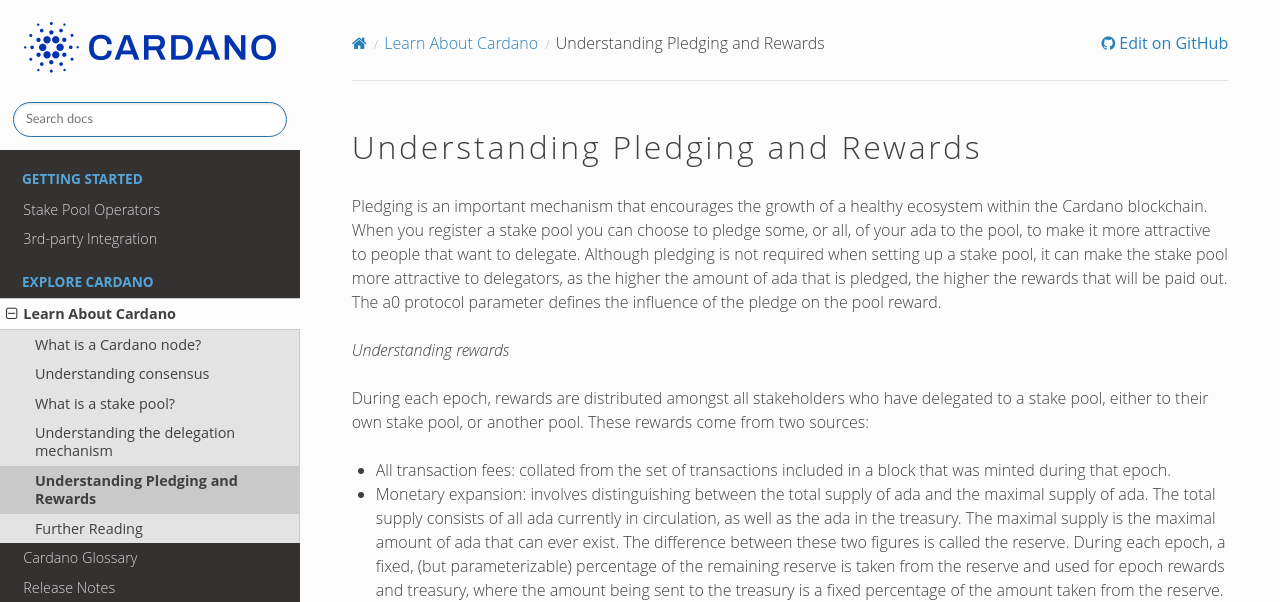
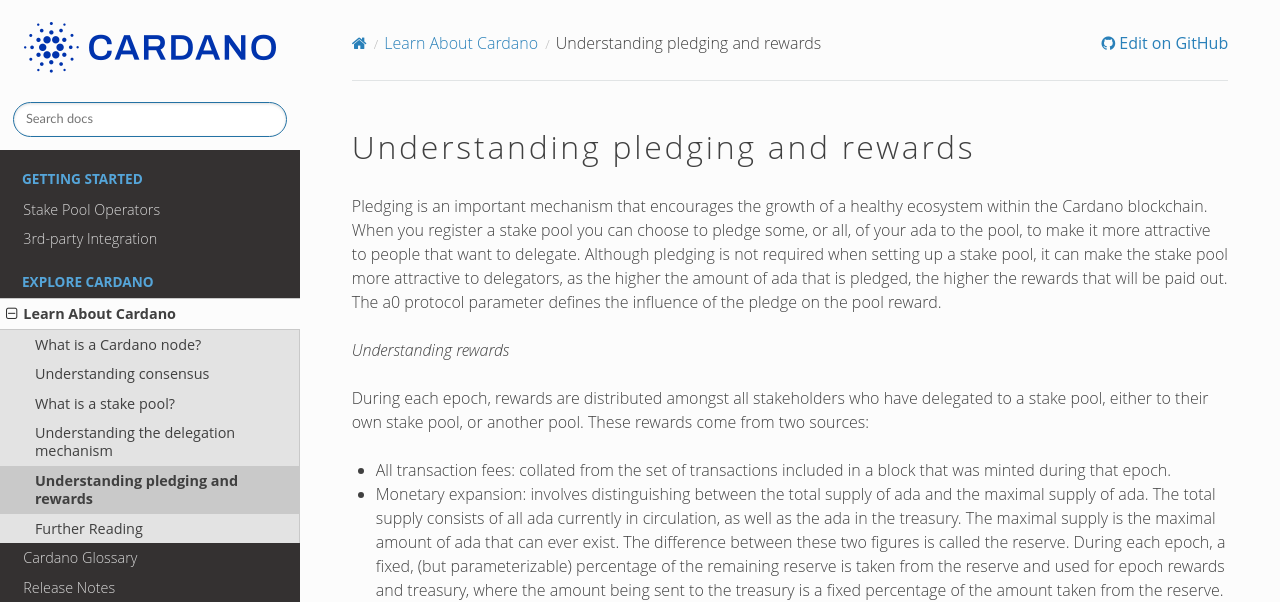
Before and after one commit to input-output-hk/technical-docs, a Sphinx documentation site: the page built from source/learn-about-cardano/understanding-pledging-and-rewards.md, in a window 1280 px wide and 900 px high. Shown: the top 602 px of the window. Built offline with Sphinx 7.4.7 and the Read the Docs theme 2.0.0, drawn with Linux system fonts in a browser that asks for light colours; pages that are not in the unit, such as notebooks, are missing from menus.

```diff
--- a/source/learn-about-cardano/understanding-pledging-and-rewards.md
+++ b/source/learn-about-cardano/understanding-pledging-and-rewards.md
@@ -1,4 +1,4 @@
-# Understanding Pledging and Rewards
+# Understanding pledging and rewards
 
 Pledging is an important mechanism that encourages the growth of a healthy ecosystem within the Cardano blockchain. When you register a stake pool you can choose to pledge some, or all, of your ada to the pool, to make it more attractive to people that want to delegate. Although pledging is not required when setting up a stake pool, it can make the stake pool more attractive to delegators, as the higher the amount of ada that is pledged, the higher the rewards that will be paid out. The a0 protocol parameter defines the influence of the pledge on the pool reward.
 
```
